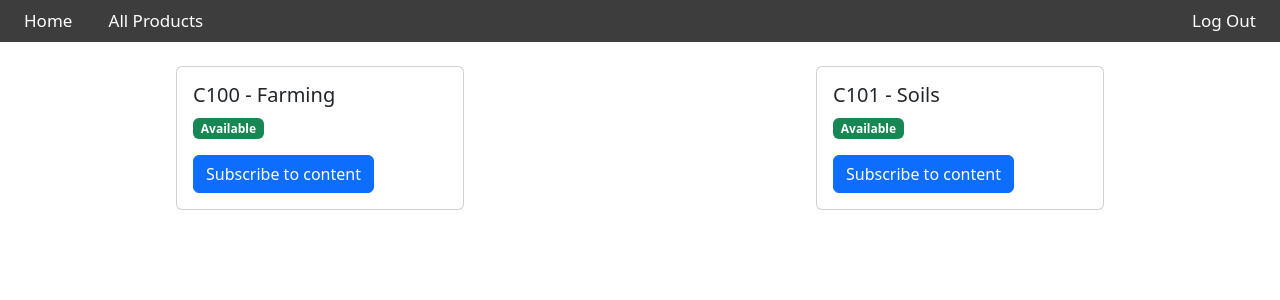
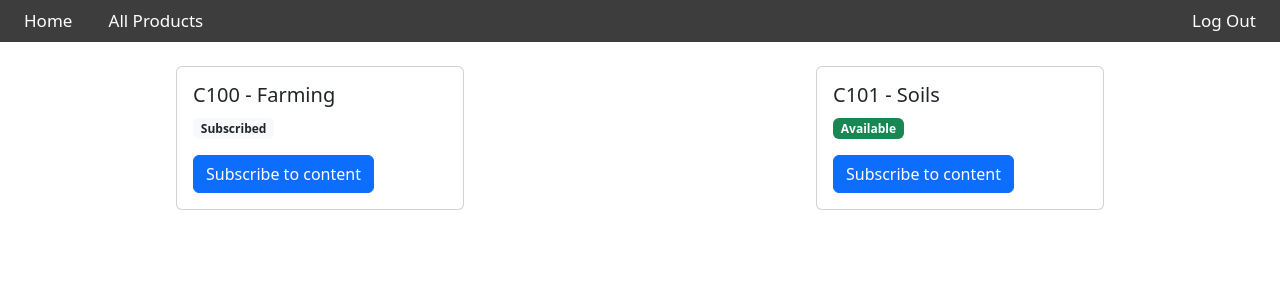
Before and after one commit to BryanTYTan/content-access-system, a Flask app: page /allProds in a window 1280 px wide. Shown: the top 300 px of the page. Run offline with Flask 3, Linux system fonts and the light colour scheme; a user stored in the database is signed in; data comes from the database, SQL or seed files in the repository; tables that the repository leaves empty hold one stand-in row (values such as "Sample post").

Commit message:
Fix bug where owned users aren't showing as owner

```diff
--- a/Flask_app/database_access.py
+++ b/Flask_app/database_access.py
@@ -21,12 +21,14 @@ def get_products_available(user_id=False):
     user_owns_query = "SELECT id FROM Product WHERE created_by = ?"
     cursor.execute(user_owns_query, (user_id,))
 
-    user_owns = cursor.fetchall()
+    user_owns = [row[0] for row in cursor.fetchall()]
 
     user_subscribed_query = "SELECT product_id FROM User_Product WHERE user_id = ?"
     cursor.execute(user_subscribed_query, (user_id,))
 
-    user_subscribed = cursor.fetchall()
+    user_subscribed = [row[0] for row in cursor.fetchall()]
+
+    print(f"\n{user_owns} - {user_subscribed}")
 
     cursor.close()
     return products, user_owns, user_subscribed
--- a/Flask_app/templates/product_list.html
+++ b/Flask_app/templates/product_list.html
@@ -17,9 +17,9 @@
                 {{ product.title }}
             </h5>
             <p class="card-text">
-                {% if values['owned_prods'][product.id] %}
+                {% if product.id in values['owned_prods'] %}
                     <span class="badge bg-primary">Owner</span>
-                {% elif values['subbed_prods'][product.id] %}
+                {% elif product.id in values['subbed_prods'] %}
                     <span class="badge bg-light text-dark">Subscribed</span>
                 {% else %}
                     <span class="badge bg-success">Available</span>
```
